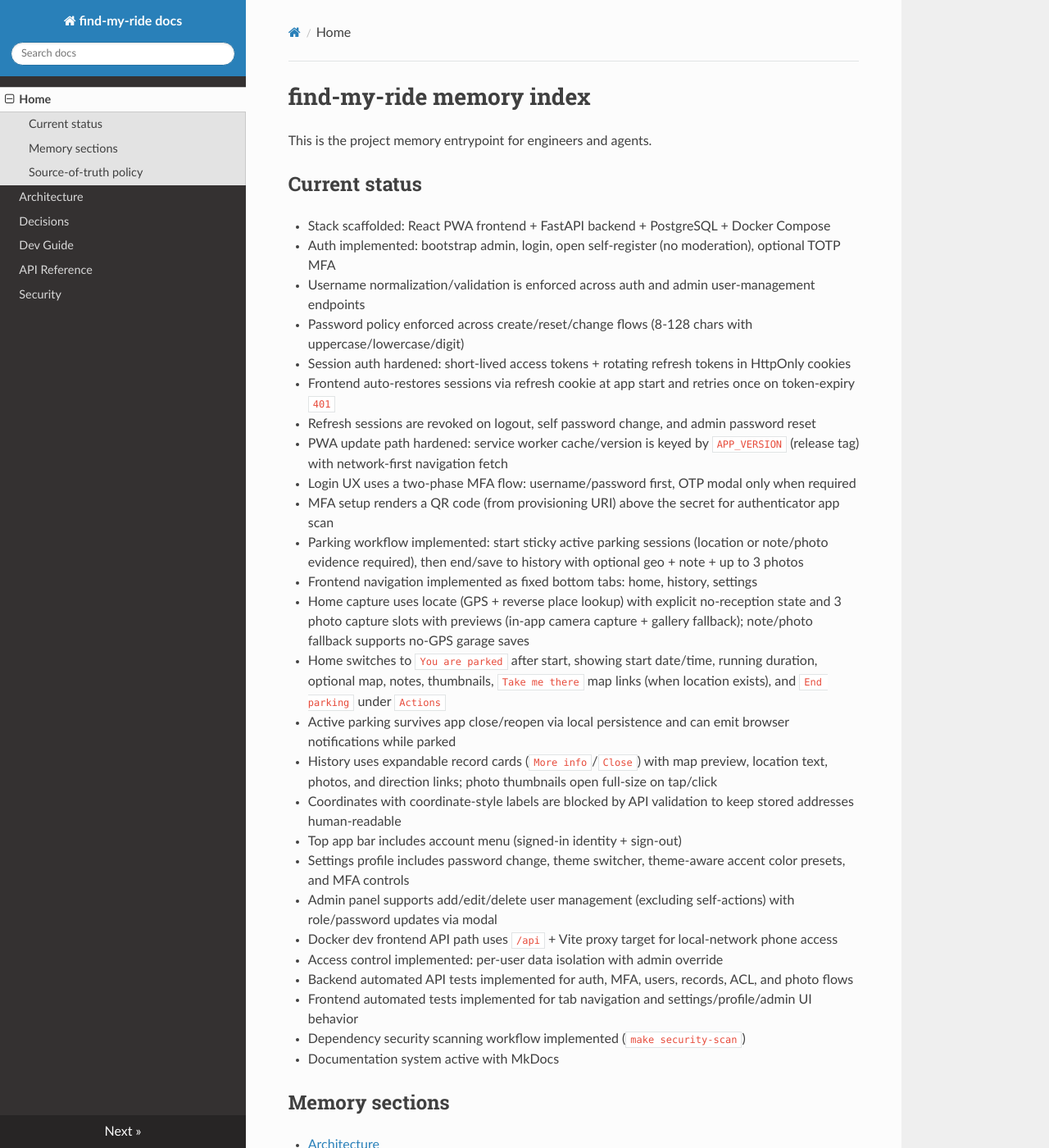
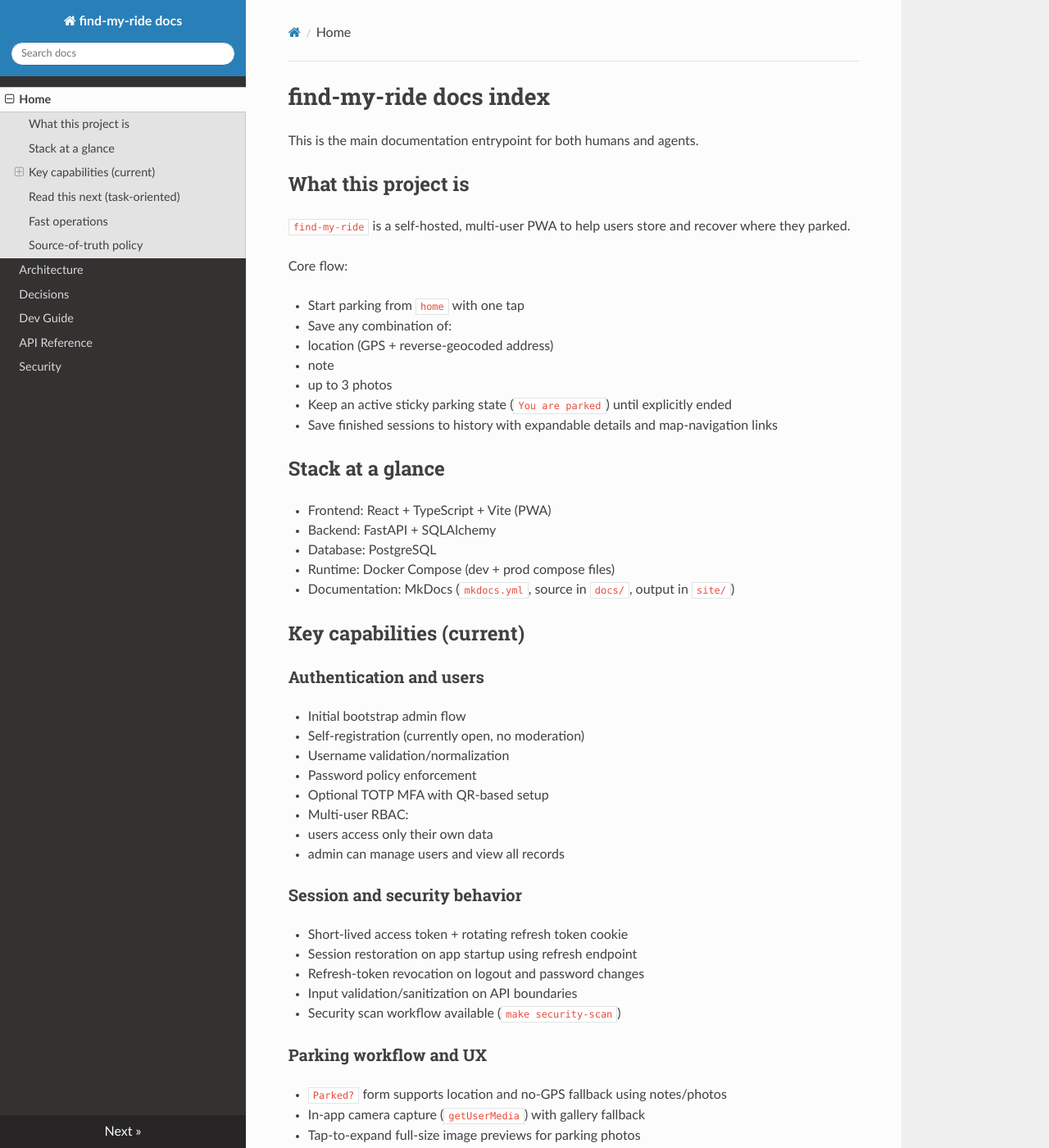
Before and after one commit to niels-emmer/find-my-ride, an MkDocs documentation site: the page built from docs/INDEX.md, in a window 1280 px wide and 1400 px high. Shown: the whole window at 82% size. Built offline with MkDocs 1.6.1, drawn with Linux system fonts in a browser that asks for light colours; nearby versions of some CDN libraries; some of the changed text lies outside the part shown.

Commit message:
docs(index): reorganize docs home into human/agent task guide

```diff
--- a/docs/INDEX.md
+++ b/docs/INDEX.md
@@ -1,44 +1,79 @@
-# find-my-ride memory index
+# find-my-ride docs index
 
-This is the project memory entrypoint for engineers and agents.
+This is the main documentation entrypoint for both humans and agents.
 
-## Current status
+## What this project is
 
-- Stack scaffolded: React PWA frontend + FastAPI backend + PostgreSQL + Docker Compose
-- Auth implemented: bootstrap admin, login, open self-register (no moderation), optional TOTP MFA
-- Username normalization/validation is enforced across auth and admin user-management endpoints
-- Password policy enforced across create/reset/change flows (8-128 chars with uppercase/lowercase/digit)
-- Session auth hardened: short-lived access tokens + rotating refresh tokens in HttpOnly cookies
-- Frontend auto-restores sessions via refresh cookie at app start and retries once on token-expiry `401`
-- Refresh sessions are revoked on logout, self password change, and admin password reset
-- PWA update path hardened: service worker cache/version is keyed by `APP_VERSION` (release tag) with network-first navigation fetch
-- Login UX uses a two-phase MFA flow: username/password first, OTP modal only when required
-- MFA setup renders a QR code (from provisioning URI) above the secret for authenticator app scan
-- Parking workflow implemented: start sticky active parking sessions (location or note/photo evidence required), then end/save to history with optional geo + note + up to 3 photos
-- Frontend navigation implemented as fixed bottom tabs: home, history, settings
-- Home capture uses locate (GPS + reverse place lookup) with explicit no-reception state and 3 photo capture slots with previews (in-app camera capture + gallery fallback); note/photo fallback supports no-GPS garage saves
-- Home switches to `You are parked` after start, showing start date/time, running duration, optional map, notes, thumbnails, `Take me there` map links (when location exists), and `End parking` under `Actions`
-- Active parking survives app close/reopen via local persistence and can emit browser notifications while parked
-- History uses expandable record cards (`More info`/`Close`) with map preview, location text, photos, and direction links; photo thumbnails open full-size on tap/click
-- Coordinates with coordinate-style labels are blocked by API validation to keep stored addresses human-readable
-- Top app bar includes account menu (signed-in identity + sign-out)
-- Settings profile includes password change, theme switcher, theme-aware accent color presets, and MFA controls
-- Admin panel supports add/edit/delete user management (excluding self-actions) with role/password updates via modal
-- Docker dev frontend API path uses `/api` + Vite proxy target for local-network phone access
-- Access control implemented: per-user data isolation with admin override
-- Backend automated API tests implemented for auth, MFA, users, records, ACL, and photo flows
-- Frontend automated tests implemented for tab navigation and settings/profile/admin UI behavior
-- Dependency security scanning workflow implemented (`make security-scan`)
-- Documentation system active with MkDocs
+`find-my-ride` is a self-hosted, multi-user PWA to help users store and recover where they parked.
 
-## Memory sections
+Core flow:
 
-- [Architecture](architecture.md)
-- [Decisions](decisions.md)
-- [Dev Guide](dev-guide.md)
-- [API Reference](api-reference.md)
-- [Security](security.md)
+- Start parking from `home` with one tap
+- Save any combination of:
+  - location (GPS + reverse-geocoded address)
+  - note
+  - up to 3 photos
+- Keep an active sticky parking state (`You are parked`) until explicitly ended
+- Save finished sessions to history with expandable details and map-navigation links
+
+## Stack at a glance
+
+- Frontend: React + TypeScript + Vite (PWA)
+- Backend: FastAPI + SQLAlchemy
+- Database: PostgreSQL
+- Runtime: Docker Compose (dev + prod compose files)
+- Documentation: MkDocs (`mkdocs.yml`, source in `docs/`, output in `site/`)
+
+## Key capabilities (current)
+
+### Authentication and users
+
+- Initial bootstrap admin flow
+- Self-registration (currently open, no moderation)
+- Username validation/normalization
+- Password policy enforcement
+- Optional TOTP MFA with QR-based setup
+- Multi-user RBAC:
+  - users access only their own data
+  - admin can manage users and view all records
+
+### Session and security behavior
+
+- Short-lived access token + rotating refresh token cookie
+- Session restoration on app startup using refresh endpoint
+- Refresh-token revocation on logout and password changes
+- Input validation/sanitization on API boundaries
+- Security scan workflow available (`make security-scan`)
+
+### Parking workflow and UX
+
+- `Parked?` form supports location and no-GPS fallback using notes/photos
+- In-app camera capture (`getUserMedia`) with gallery fallback
+- Tap-to-expand full-size image previews for parking photos
+- Active parking card includes:
+  - started time
+  - running duration
+  - optional location map
+  - `Take me there` links (Google Maps / OpenStreetMap)
+  - `Actions` section with `End parking`
+- Active session persistence across app restarts
+- History with expandable cards, notes, photos, map preview, and route links
+
+## Read this next (task-oriented)
+
+- [Architecture](architecture.md): system structure, data model, frontend/backend responsibilities
+- [Decisions](decisions.md): ADRs and why choices were made
+- [Dev Guide](dev-guide.md): local setup, commands, workflow, testing
+- [API Reference](api-reference.md): endpoints, payloads, constraints
+- [Security](security.md): security posture, controls, hardening expectations
+
+## Fast operations
+
+- Run full test + infra checks: `make test-all`
+- Run frontend tests: `make test-frontend`
+- Build docs: `./.venv-docs/bin/mkdocs build`
+- Serve docs locally: `./.venv-docs/bin/mkdocs serve -a 127.0.0.1:8001`
 
 ## Source-of-truth policy
 
-Code is the source of truth. If docs conflict with code, update docs immediately.
+Code is the source of truth. If docs and code diverge, update docs to match code.
```
